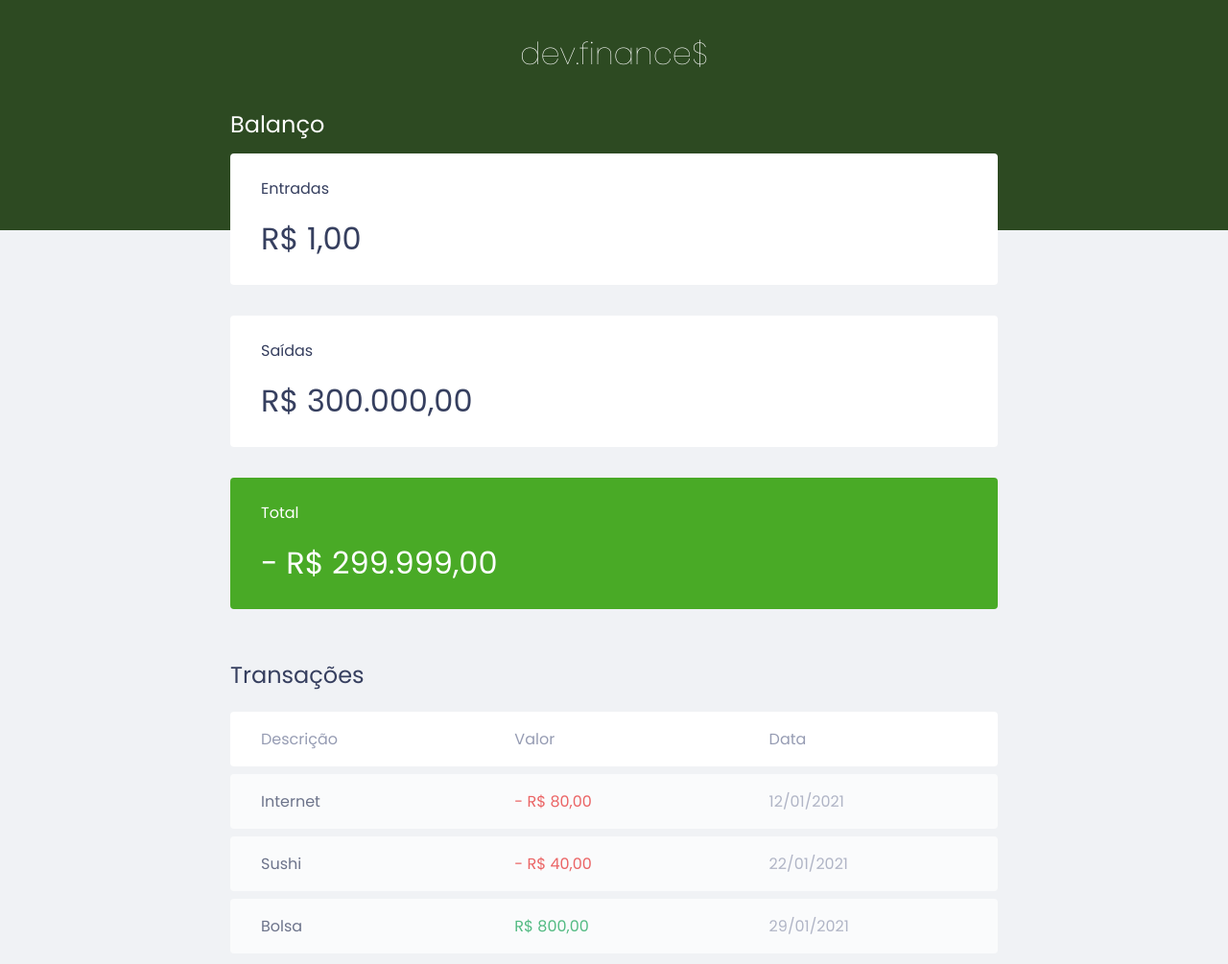
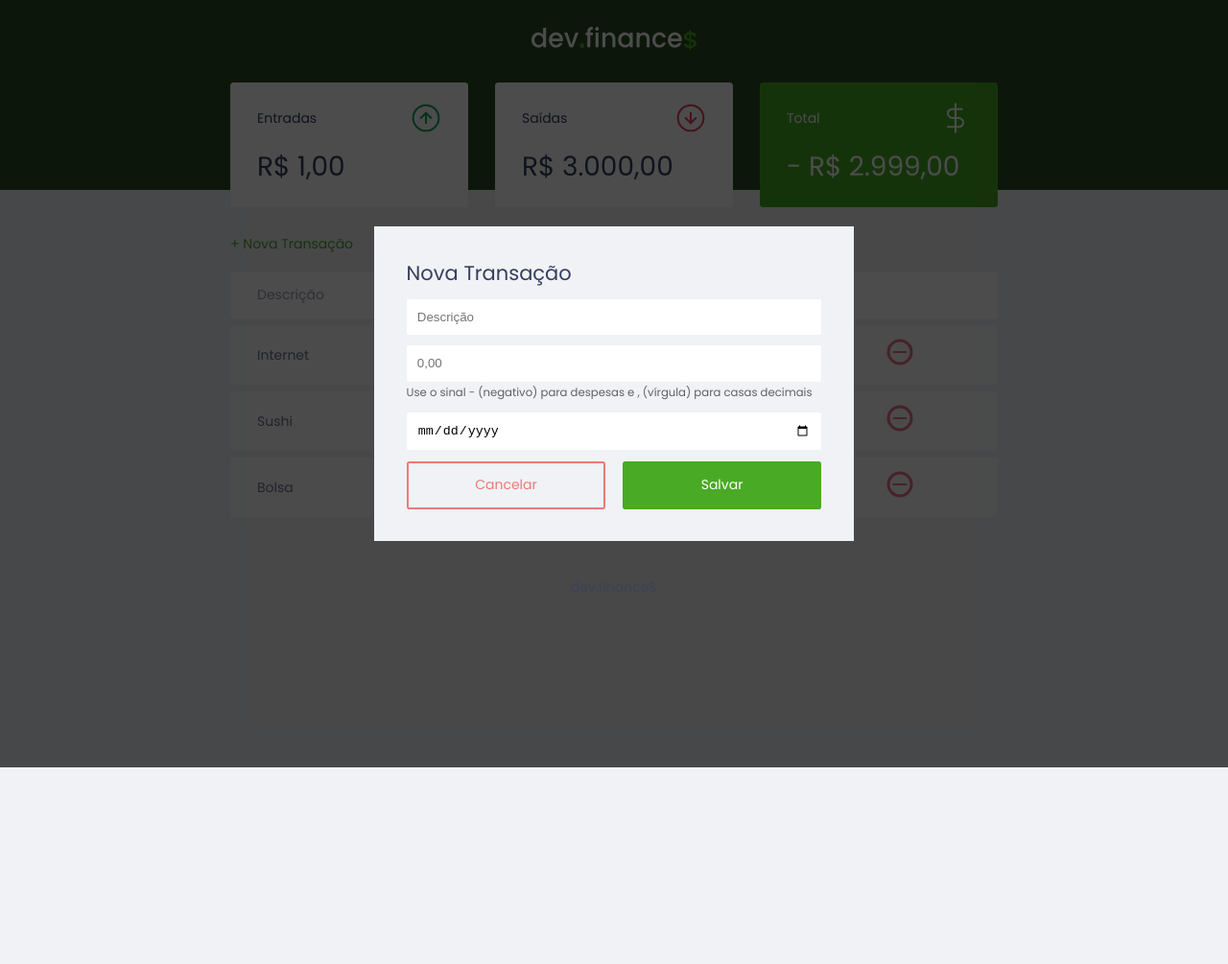
Before and after one commit to Rafaellarsa/maratona-discover, a plain HTML site: page index.html in a window 1280 px wide. Shown: the top 1005 px of the page at 96% size. After the commit the page ends 800 px from the top, so only its background shows below. Drawn offline with Linux system fonts and the light colour scheme.

Commit message:
final css

```diff
--- a/index.html
+++ b/index.html
@@ -15,30 +15,41 @@
 
 <body>
     <header>
-        <h1 id="logo">dev.finance$</h1>
+        <img src="./assets/logo.svg" alt="Logo Dev Finance">
     </header>
 
 
     <main>
         <section id="balance">
-            <h2>Balanço</h2>
+            <h2 class="sr-only">Balanço</h2>
 
             <div class="card">
-                <h3>Entradas</h3>
+                <h3>
+                    <span>Entradas</span>
+                    <img src="./assets/income.svg" alt="Imagem de entradas">
+                </h3>
                 <p>R$ 1,00</p>
             </div>
             <div class="card">
-                <h3>Saídas</h3>
-                <p>R$ 300.000,00</p>
+                <h3>
+                    <span>Saídas</span>
+                    <img src="./assets/expense.svg" alt="Imagem de saídas">
+                </h3>
+                <p>R$ 3.000,00</p>
             </div>
             <div class="card total">
-                <h3>Total</h3>
-                <p>- R$ 299.999,00</p>
+                <h3>
+                    <span>Total</span>
+                    <img src="./assets/total.svg" alt="Imagem de total">
+                </h3>
+                <p>- R$ 2.999,00</p>
             </div>
         </section>
 
         <section id="transactions">
-            <h2>Transações</h2>
+            <h2 class="sr-only">Transações</h2>
+
+            <a href="#" class="button new">+ Nova Transação</a>
 
             <table id="transactions-table">
                 <thead>
@@ -46,6 +57,7 @@
                         <th>Descrição</th>
                         <th>Valor</th>
                         <th>Data</th>
+                        <th></th>
                     </tr>
                 </thead>
                 <tbody>
@@ -53,21 +65,54 @@
                         <td class="description">Internet</td>
                         <td class="expense">- R$ 80,00</td>
                         <td class="date">12/01/2021</td>
+                        <td><img src="./assets/minus.svg" alt="Remover transação"></td>
                     </tr>
                     <tr>
                         <td class="description">Sushi</td>
                         <td class="expense">- R$ 40,00</td>
                         <td class="date">22/01/2021</td>
+                        <td><img src="./assets/minus.svg" alt="Remover transação"></td>
                     </tr>
                     <tr>
                         <td class="description">Bolsa</td>
                         <td class="income">R$ 800,00</td>
                         <td class="date">29/01/2021</td>
+                        <td><img src="./assets/minus.svg" alt="Remover transação"></td>
                     </tr>
                 </tbody>
             </table>
         </section>
     </main>
+
+    <div class="modal-overlay active">
+        <div class="modal">
+            <div id="form">
+                <h2>Nova Transação</h2>
+                <form action="">
+                    <div class="input-group">
+                        <label class="sr-only" for="description">Descrição</label>
+                        <input type="text" id="description" name="description" placeholder="Descrição">
+                    </div>
+                    <div class="input-group">
+                        <label class="sr-only" for="amount">Valor</label>
+                        <input type="number" step="0.01" id="amount" name="amount" placeholder="0,00">
+                        <small class="help">Use o sinal - (negativo) para despesas e , (vírgula) para casas
+                            decimais</small>
+                    </div>
+                    <div class="input-group">
+                        <label class="sr-only" for="date">Data</label>
+                        <input type="date" id="date" name="date" placeholder="dd/mm/aaaa">
+                    </div>
+
+                    <div class="input-group actions">
+                        <a href="#" class="button cancel">Cancelar</a>
+                        <button type="submit">Salvar</button>
+                    </div>
+                </form>
+
+            </div>
+        </div>
+    </div>
 
     <footer>
         <p>dev.finance$</p>
--- a/style.css
+++ b/style.css
@@ -1,5 +1,8 @@
 :root {
   --dark-blue: #363f5f;
+  --green: #49aa26;
+  --light-green: #3dd705;
+  --red: #e92929;
 }
 
 * {
@@ -8,9 +11,25 @@
   box-sizing: border-box;
 }
 
+html {
+  font-size: 93.75%;
+}
+
 body {
   background-color: #f0f2f5;
   font-family: "Poppins", sans-serif;
+}
+
+.sr-only {
+  position: absolute;
+  width: 1px;
+  height: 1px;
+  padding: 0;
+  margin: -1px;
+  overflow: hidden;
+  clip: rect(0, 0, 0, 0);
+  white-space: nowrap;
+  border-width: 0;
 }
 
 h2 {
@@ -20,15 +39,19 @@ h2 {
   font-weight: normal;
 }
 
+a {
+  color: var(--green);
+  text-decoration: none;
+}
+
+a:hover {
+  color: var(--light-green);
+}
+
 header {
   background-color: #2d4a22;
   padding: 2rem 0 10rem;
   text-align: center;
-}
-
-h1 {
-  color: #fff;
-  font-weight: 100;
 }
 
 main {
@@ -56,6 +79,9 @@ main {
 .card h3 {
   font-weight: normal;
   font-size: 1rem;
+  display: flex;
+  align-items: center;
+  justify-content: space-between;
 }
 
 .card p {
@@ -65,8 +91,51 @@ main {
 }
 
 .card.total {
-  background-color: #49aa26;
+  background-color: var(--green);
   color: #fff;
+}
+
+button {
+  width: 100%;
+  height: 50px;
+  padding: 0;
+  border: none;
+  border-radius: 0.2rem;
+  background-color: var(--green);
+  color: white;
+  cursor: pointer;
+  font-family: "Poppins", sans-serif;
+  font-size: 1rem;
+}
+
+button:hover {
+  background-color: var(--light-green);
+}
+
+.button.new {
+  display: inline-block;
+  margin-bottom: 0.8rem;
+}
+
+.button.cancel {
+  height: 50px;
+  display: flex;
+  align-items: center;
+  justify-content: center;
+  color: var(--red);
+  border: 2px var(--red) solid;
+  border-radius: 0.2rem;
+  opacity: 0.6;
+}
+
+.button.cancel:hover {
+  opacity: 1;
+}
+
+#transactions {
+  display: block;
+  width: 100%;
+  overflow-x: auto;
 }
 
 #transactions-table {
@@ -114,7 +183,61 @@ td.income {
 }
 
 td.expense {
-  color: #e92929;
+  color: var(--red);
+}
+
+.modal-overlay {
+  width: 100%;
+  height: 100%;
+  position: fixed;
+  top: 0;
+  background-color: rgba(0, 0, 0, 0.7);
+  display: flex;
+  align-items: center;
+  justify-content: center;
+  opacity: 0;
+  visibility: hidden;
+}
+
+.modal-overlay.active {
+  opacity: 1;
+  visibility: visible;
+}
+
+.modal {
+  background-color: #f0f2f5;
+  padding: 2.4rem;
+  max-width: 500px;
+}
+
+#form h2 {
+  margin-top: 0;
+}
+
+.input-group {
+  margin-top: 0.8rem;
+}
+
+input {
+  border: none;
+  border-radius: 0.2rem;
+  padding: 0.8rem;
+  width: 100%;
+}
+
+.input-group small {
+  opacity: 0.6;
+}
+
+.input-group.actions {
+  display: flex;
+  justify-content: space-between;
+  align-items: center;
+}
+
+.input-group.actions .button,
+.input-group.actions button {
+  width: 48%;
 }
 
 footer {
@@ -123,3 +246,15 @@ footer {
   color: var(--dark-blue);
   opacity: 0.6;
 }
+
+@media (min-width: 800px) {
+  html {
+    font-size: 87.5%;
+  }
+
+  #balance {
+    display: grid;
+    grid-template-columns: 1fr 1fr 1fr;
+    gap: 2rem;
+  }
+}
```
Also changed, not shown: assets/expense.svg (added), assets/income.svg (added), assets/logo.svg (added), assets/minus.svg (added), assets/plus.svg (added), assets/total.svg (added).
